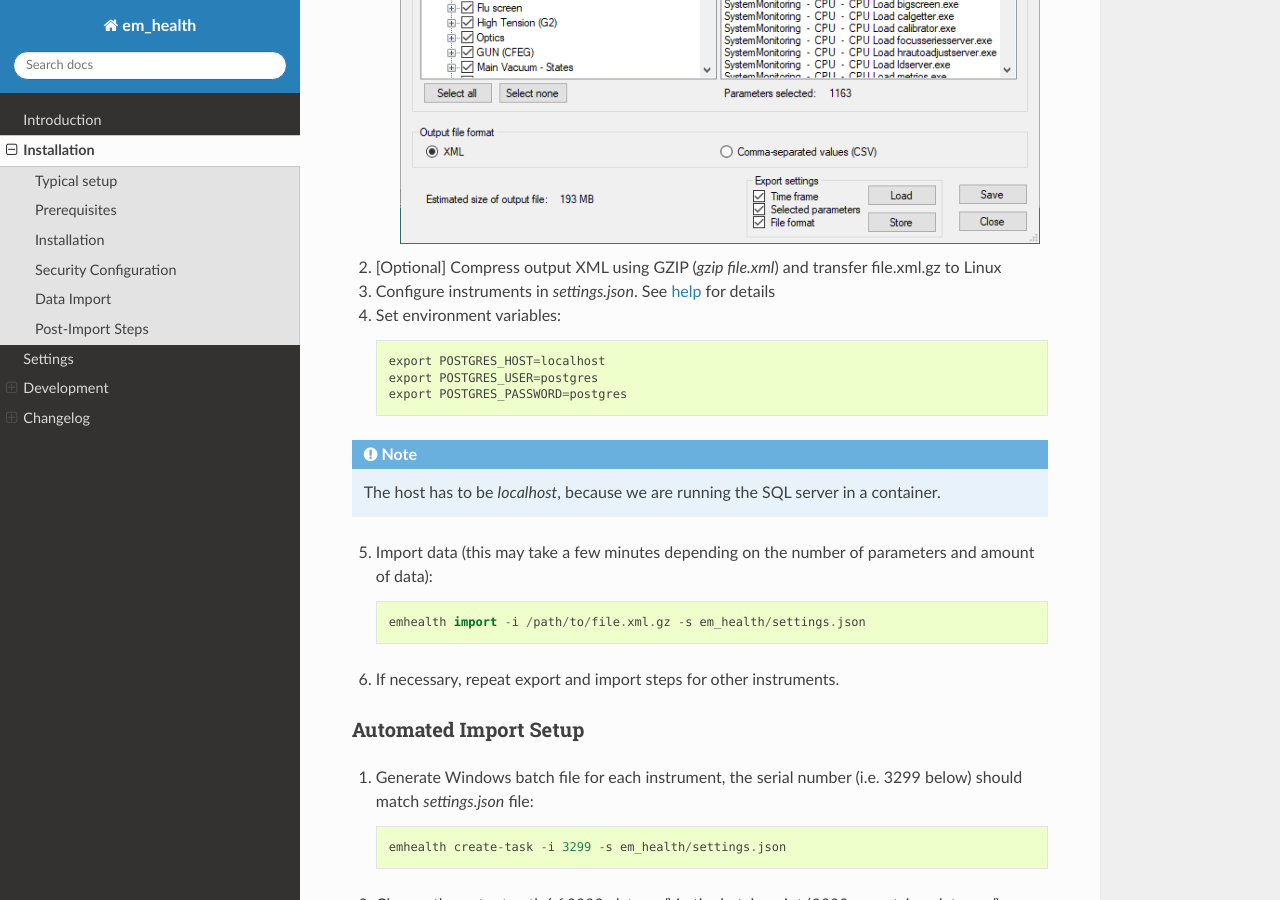
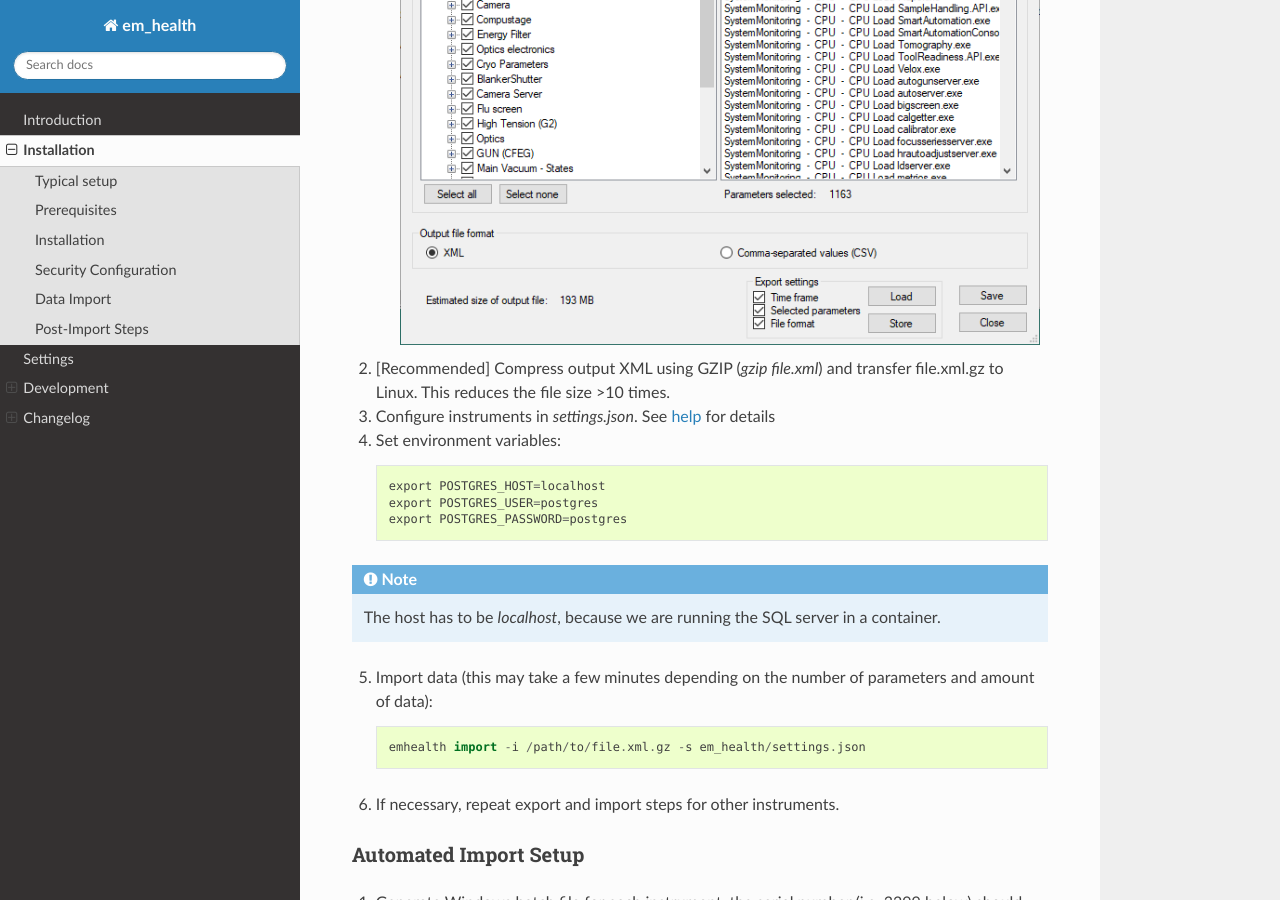
Before and after one commit to azazellochg/em_health, a Sphinx documentation site: the page built from docs/installation.rst, in a window 1280 px wide and 900 px high, scrolled down 2449 px. Built offline with Sphinx 7.4.7 and the Read the Docs theme 3.1.0, drawn with Linux system fonts in a browser that asks for light colours; some of the changed text lies outside the part shown.

Commit message:
minor changes

```diff
--- a/docs/installation.rst
+++ b/docs/installation.rst
@@ -64,6 +64,8 @@
        cp .env.example docker/.env  # edit .env with your secrets
        sudo docker compose -f docker/docker-compose.yml up -d
 
+.. important:: Do NOT change POSTGRES_HOST value in the .env file
+
 Security Configuration
 ^^^^^^^^^^^^^^^^^^^^^^
 
@@ -95,7 +97,7 @@
     .. image:: /_static/HM_export.png
        :width: 640 px
 
-2. [Optional] Compress output XML using GZIP (`gzip file.xml`) and transfer file.xml.gz to Linux
+2. [Recommended] Compress output XML using GZIP (`gzip file.xml`) and transfer file.xml.gz to Linux. This reduces the file size >10 times.
 3. Configure instruments in `settings.json`. See `help <settings.html>`_ for details
 4. Set environment variables:
 
```
Also changed, not shown: 1 other file.
